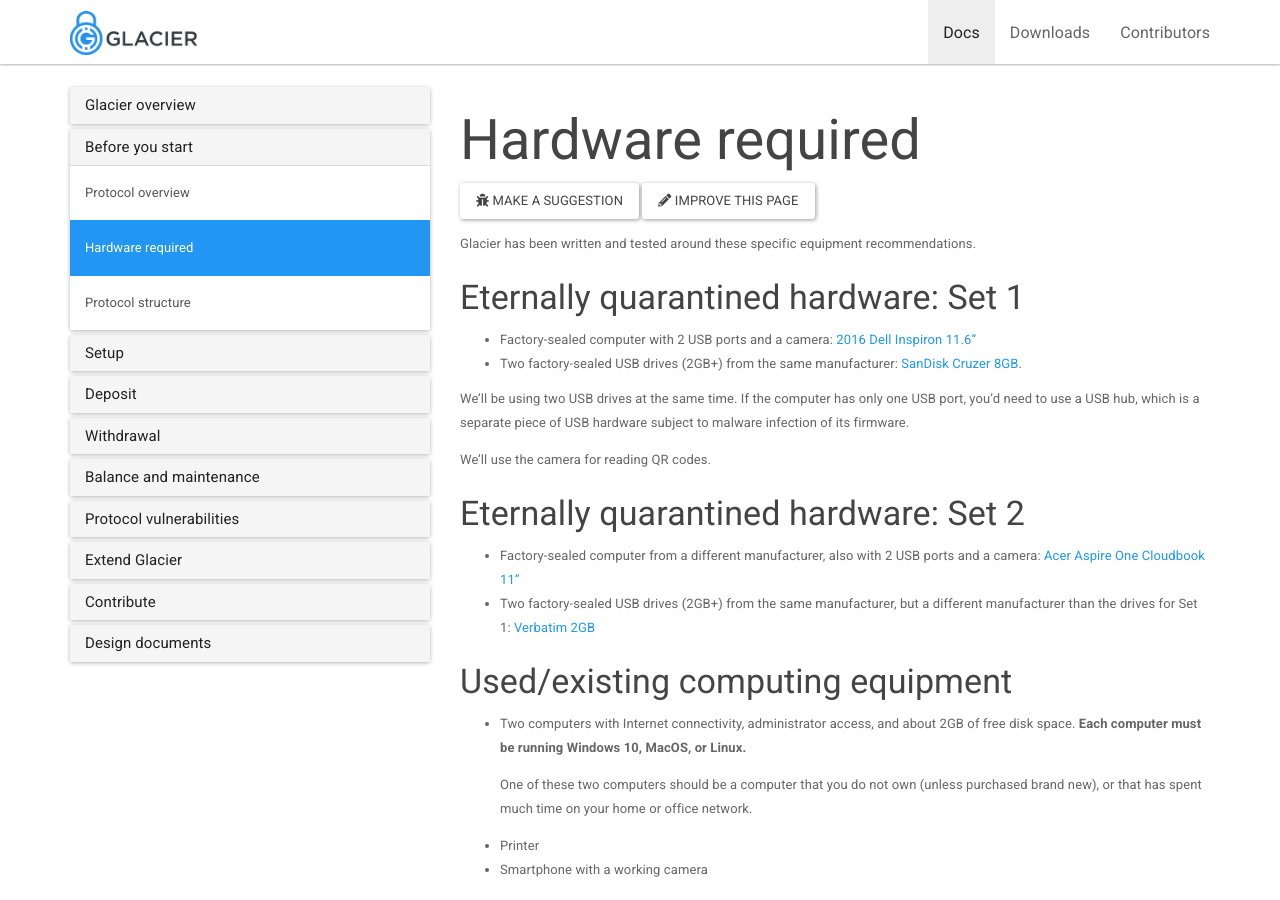
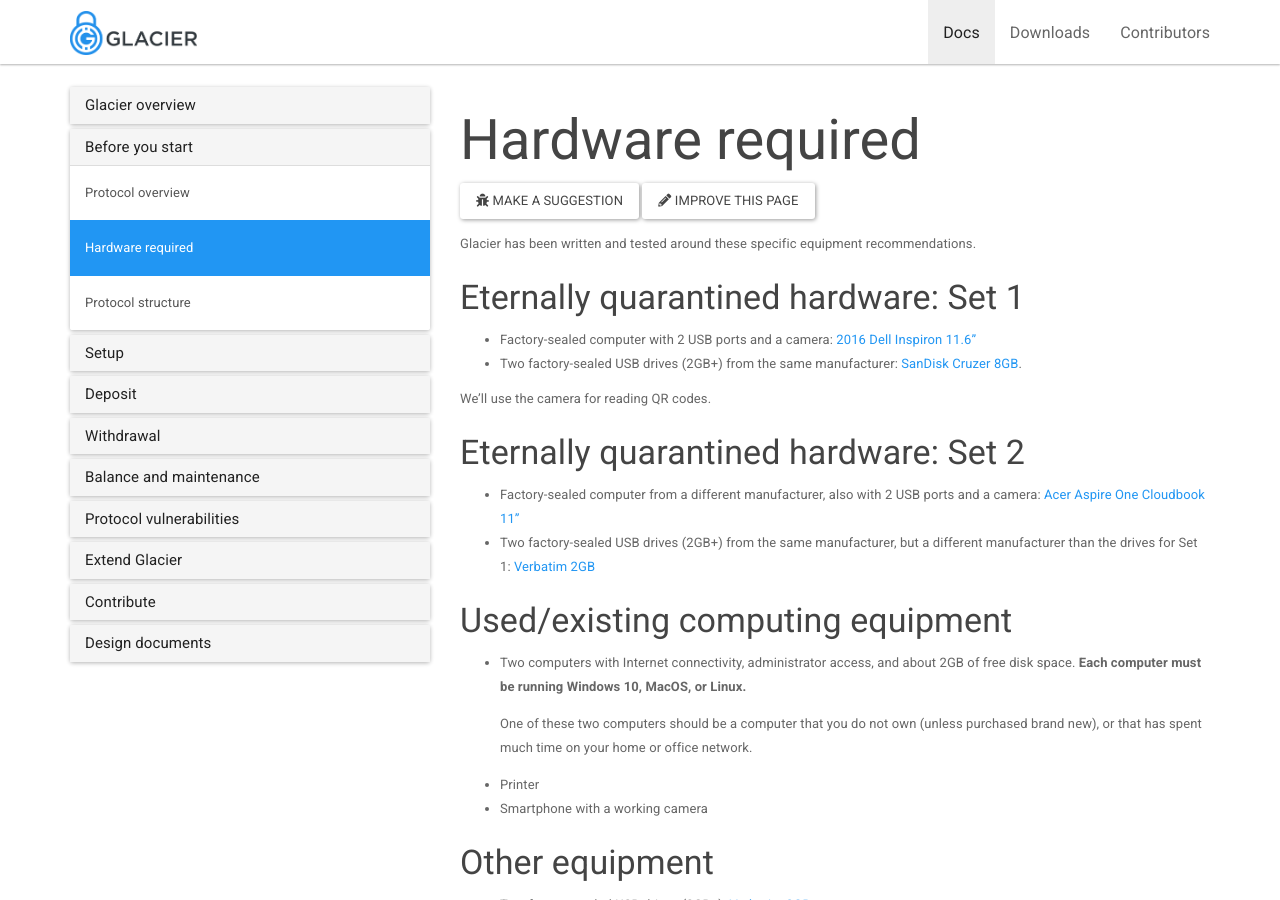
Before and after one commit to GlacierProtocol/glacierprotocol.github.io, a Jekyll site: the page built from _docs/before-you-start/hardware.md, in a window 1280 px wide and 900 px high. Built offline with Jekyll 4.4.1, drawn with Linux system fonts in a browser that asks for light colours; nearby versions of some CDN libraries.

Commit message:
USB hub suggestion removed - computer with two ports has been specified
No need to suggest security compromise

```diff
--- a/_docs/before-you-start/hardware.md
+++ b/_docs/before-you-start/hardware.md
@@ -12,10 +12,6 @@
 [2016 Dell Inspiron 11.6"](http://a.co/1E6HEQA)
 * Two factory-sealed USB drives (2GB+) from the same manufacturer:
 [SanDisk Cruzer 8GB](http://a.co/1Us66ze).
-
-We'll be using two USB drives at the same time. If the computer has only one USB
-port, you'd need to use a USB hub, which is a separate piece of USB hardware subject
-to malware infection of its firmware.
 
 We'll use the camera for reading QR codes.
 
```
